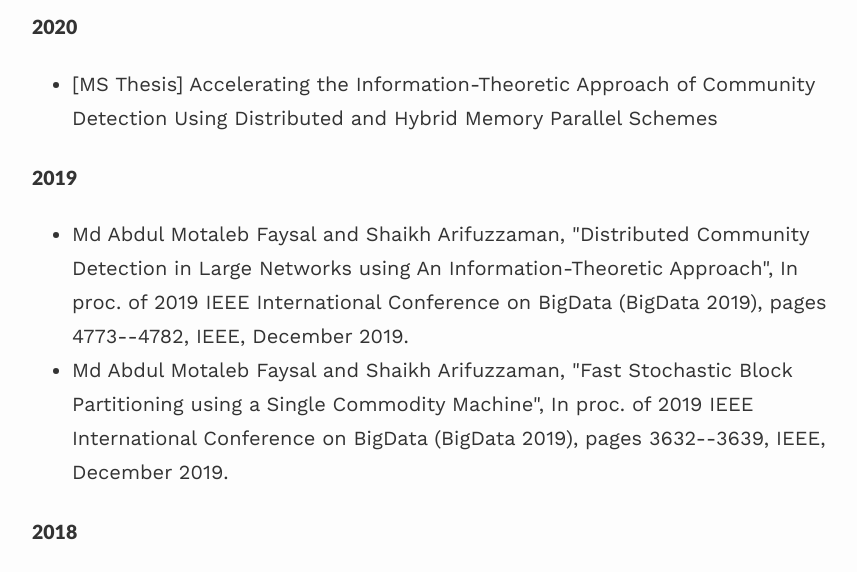
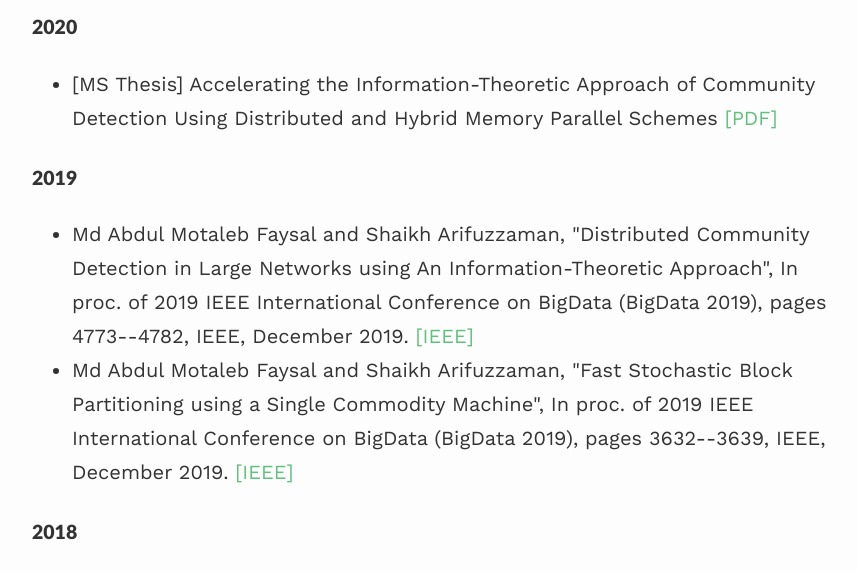
Before and after one commit to mfaysal101/mfaysal101.github.io, a Jekyll site: the page built from publication.html, in a window 1280 px wide. Shown: the part 604-1176 px from the top of the page, without its empty margins (208-1065 px from the left). Built offline with Jekyll 4.4.1, drawn with Linux system fonts in a browser that asks for light colours; nearby versions of some CDN libraries.

Commit message:
Update publication.html

```diff
--- a/publication.html
+++ b/publication.html
@@ -15,12 +15,12 @@ title: Archive
     </ul>
 <h3><small>2020</small></h3>
     <ul>
-    <li> [MS Thesis] Accelerating the Information-Theoretic Approach of Community Detection Using Distributed and Hybrid Memory Parallel Schemes </li>
+    <li> [MS Thesis] Accelerating the Information-Theoretic Approach of Community Detection Using Distributed and Hybrid Memory Parallel Schemes <a target="_blank" rel="noopener noreferrer" href="https://scholarworks.uno.edu/cgi/viewcontent.cgi?article=3966&context=td">[PDF]</a></li>
     </ul>
 <h3><small>2019</small></h3>
     <ul>
-       <li> Md Abdul Motaleb Faysal and Shaikh Arifuzzaman, "Distributed Community Detection in Large Networks using An Information-Theoretic Approach", In proc. of 2019 IEEE International Conference on BigData (BigData 2019), pages 4773--4782, IEEE, December 2019. </li>
-       <li> Md Abdul Motaleb Faysal and Shaikh Arifuzzaman, "Fast Stochastic Block Partitioning using a Single Commodity Machine", In proc. of 2019 IEEE International Conference on BigData (BigData 2019), pages 3632--3639, IEEE, December 2019. </li>
+       <li> Md Abdul Motaleb Faysal and Shaikh Arifuzzaman, "Distributed Community Detection in Large Networks using An Information-Theoretic Approach", In proc. of 2019 IEEE International Conference on BigData (BigData 2019), pages 4773--4782, IEEE, December 2019. <a target="_blank" rel="noopener noreferrer" href="https://ieeexplore.ieee.org/document/9005562">[IEEE]</a></li>
+       <li> Md Abdul Motaleb Faysal and Shaikh Arifuzzaman, "Fast Stochastic Block Partitioning using a Single Commodity Machine", In proc. of 2019 IEEE International Conference on BigData (BigData 2019), pages 3632--3639, IEEE, December 2019. <a target="_blank" rel="noopener noreferrer" href="https://ieeexplore.ieee.org/document/9006246">[IEEE]</a></li>
     </ul>
 <h3><small>2018</small></h3>
     <ul>
```
